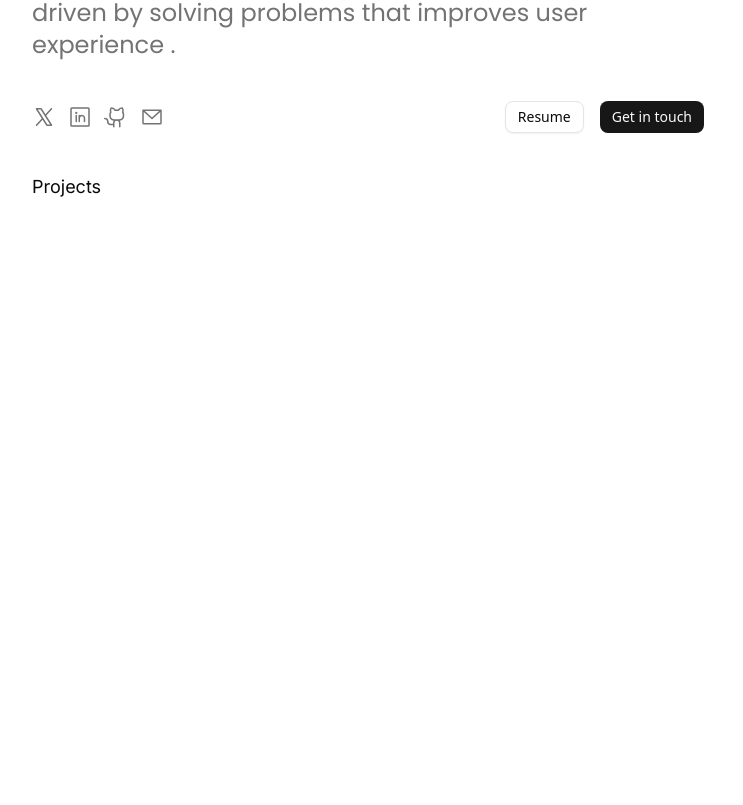
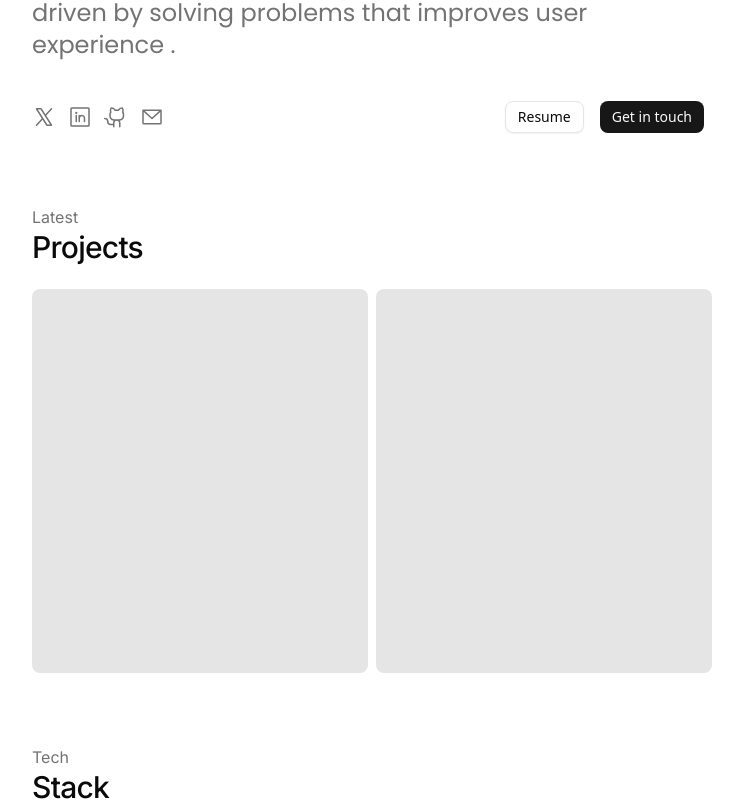
Before and after one commit to Abhinav-not-found/portfolio, a Next.js app: page / in a window 1280 px wide. Shown: the part 291-1096 px from the top of the page, without its empty margins (272-1015 px from the left). Before the commit the page ends 800 px from the top, so only its background shows below. Built offline with nearby package versions, Linux system fonts and the light colour scheme.

Commit message:
added project-section

```diff
--- a/src/app/page.js
+++ b/src/app/page.js
@@ -1,11 +1,13 @@
 import Hero from "@/components/sections/hero";
 import Project from "@/components/sections/project";
+import TechStack from "@/components/sections/techStack";
 
 export default function Home() {
   return (
     <main>
       <Hero/>
       <Project/>
+      <TechStack/>
     </main>
   );
 }
--- a/src/app/projects/page.jsx
+++ b/src/app/projects/page.jsx
@@ -6,13 +6,13 @@ const page = () => {
     <div>
       <Header>Project</Header>
       <div className='w-full h-full grid grid-cols-2 gap-x-4 gap-y-2 mt-4'>
-        <Card />
+        <ProjectCard />
       </div>
     </div>
   )
 }
 
-const Card = () => {
+export const ProjectCard = () => {
   return <div className='w-84 h-96 bg-neutral-200 dark:bg-neutral-700 rounded-md' />
 }
 export default page
--- /dev/null
+++ b/src/components/general/heading.jsx
@@ -0,0 +1,18 @@
+import React from "react"
+
+export const Heading = ({ children }) => {
+  return <div className=''>{children}</div>
+}
+
+export const SmallHeading = ({ children }) => {
+  return (
+    <p className='text-muted-foreground font-inter text-base'>{children}</p>
+  )
+}
+export const BigHeading = ({ children }) => {
+  return (
+    <h1 className='font-inter text-3xl tracking-tight font-medium'>
+      {children}
+    </h1>
+  )
+}
--- a/src/components/sections/project.jsx
+++ b/src/components/sections/project.jsx
@@ -1,9 +1,18 @@
+import { ProjectCard } from "@/app/projects/page"
 import React from "react"
+import { BigHeading, Heading, SmallHeading } from "../general/heading"
 
 const Project = () => {
   return (
-    <section className='mt-10'>
-      <h1 className="font-inter text-lg">Projects</h1>
+    <section className='mt-18'>
+      <Heading>
+        <SmallHeading>Latest</SmallHeading>
+        <BigHeading>Projects</BigHeading>
+      </Heading>
+      <div className='w-full h-full grid grid-cols-2 gap-x-4 gap-y-2 mt-6'>
+        <ProjectCard />
+        <ProjectCard />
+      </div>
     </section>
   )
 }
--- /dev/null
+++ b/src/components/sections/techStack.jsx
@@ -0,0 +1,18 @@
+import React from "react"
+import { BigHeading, Heading, SmallHeading } from "../general/heading"
+
+const TechStack = () => {
+  return (
+    <section className='mt-18'>
+      <Heading>
+        <SmallHeading>Tech</SmallHeading>
+        <BigHeading>Stack</BigHeading>
+      </Heading>
+      <div>
+
+      </div>
+    </section>
+  )
+}
+
+export default TechStack
```
